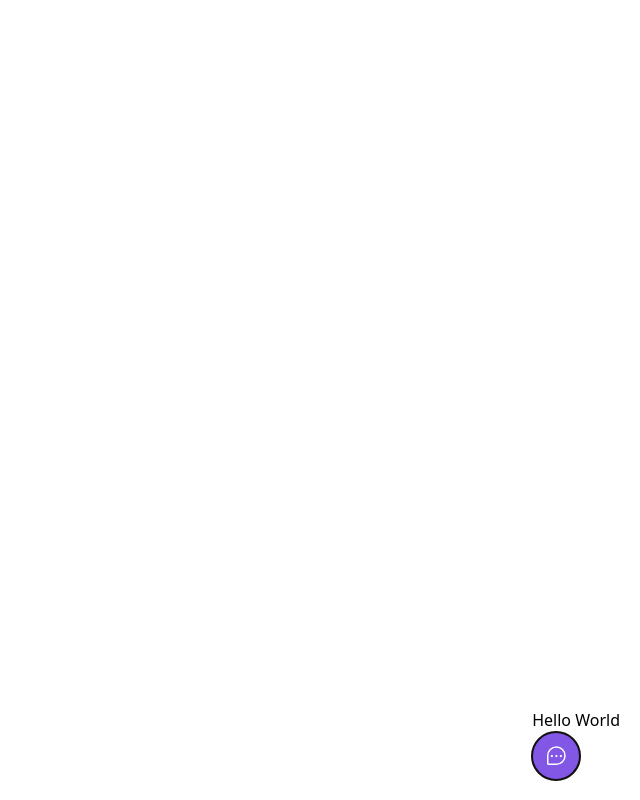
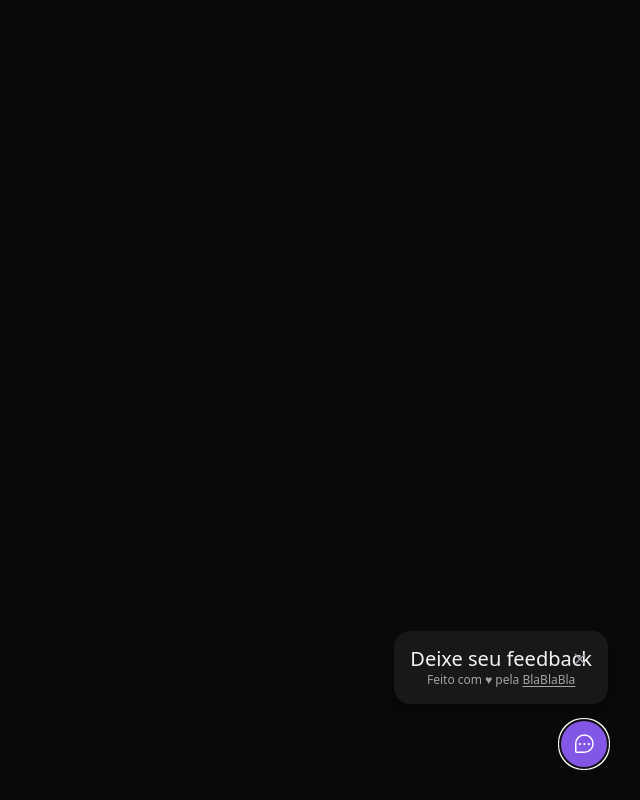
Before and after one commit to laisapereira/Feedback-Widget, a React (Vite) app: page / in a window 1280 px wide. Both pictures are taken after a click on the button "Feedback". Shown: the whole page, without its empty margins (640-1280 px from the left). Built offline with nearby package versions, Linux system fonts and the light colour scheme.

Commit message:
adicionando botao de fechar o widget

```diff
--- a/index.html
+++ b/index.html
@@ -4,7 +4,7 @@
     <meta charset="UTF-8" />
     <link rel="icon" type="image/svg+xml" href="/src/favicon.svg" />
     <meta name="viewport" content="width=device-width, initial-scale=1.0" />
-    <title>Vite App</title>
+    <title>FeedGet</title>
   </head>
   <body>
     <div id="root"></div>
--- /dev/null
+++ b/src/components/ClosedButton.tsx
@@ -0,0 +1,13 @@
+import React from 'react'
+
+import { Popover } from '@headlessui/react'
+import { X } from 'phosphor-react'
+
+export default function ClosedButton() {
+  return (
+    <Popover.Button className="top-5 right-5 absolute text-zinc-400 hover:text-zinc-100" title="Fechar formulário de feedback">
+        <X weight="bold" className='w-4 h-4 '/>
+
+    </Popover.Button>
+  )
+}
--- a/src/components/Widget.tsx
+++ b/src/components/Widget.tsx
@@ -1,6 +1,7 @@
 import { ChatTeardropDots } from "phosphor-react"
 import { useState } from "react"
 import { Popover } from '@headlessui/react'
+import WidgetForm from "./WidgetForm"
 
 
 export function Widget() {
@@ -8,11 +9,14 @@ export function Widget() {
 
   return (
 
-      <Popover className="absolute bottom-5 right-5 hover ">
-        <Popover.Panel>Hello World</Popover.Panel>
+      <Popover className="absolute bottom-4 right-4 md:bottom-8 md:right-8 hover flex flex-col items-end">
+        <Popover.Panel>
+          <WidgetForm />
+        </Popover.Panel>
 
         <Popover.Button className="bg-brand-500 rounded-full px-3 h-12 flex items-center group text-white">
           <ChatTeardropDots className="w-6 h-6"/>
+
 
           <span className="max-w-0 overflow-hidden group-hover:max-w-xs transition-all duration-500 ease-linear">
             <span className="pl-2"></span>
--- /dev/null
+++ b/src/components/WidgetForm.tsx
@@ -0,0 +1,17 @@
+import React from 'react'
+import ClosedButton from './ClosedButton'
+
+export default function WidgetForm() {
+  return (
+    <div className="bg-zinc-900 p-4 relative rounded-2xl mb-4 flex flex-col items-center shadow-lg w-[calc(100vw-2rem)] md:w-auto">
+      <header>
+        <span className='text-xl leading-6'> Deixe seu feedback</span>
+        <ClosedButton />
+      </header>
+
+      <footer className='text-xs text-neutral-400'>
+        Feito com ♥ pela <a className="underline underline-offset-2"href="https://www.google.com/">BlaBlaBla</a>
+      </footer>
+    </div>
+  )
+}
--- a/src/styles/global.css
+++ b/src/styles/global.css
@@ -1,10 +1,9 @@
 @tailwind base;
 @tailwind components;
 
-
-/* .titulo {
-  @apply bg-red-500;
-} */
+body {
+  @apply bg-[#09090A] text-zinc-100;
+}
 
 
 
```
